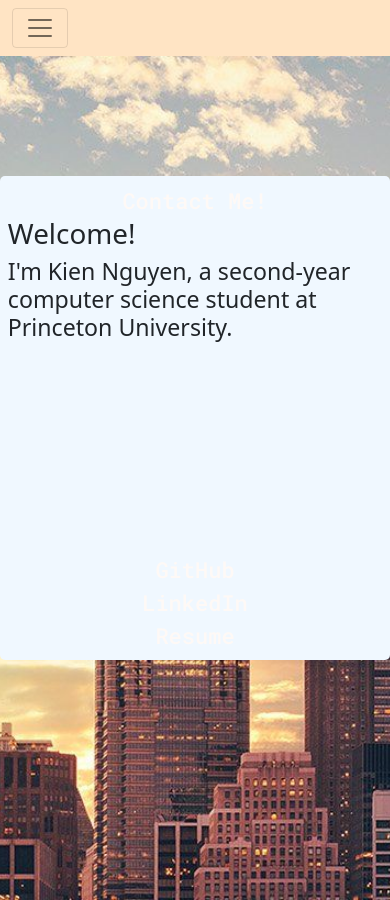
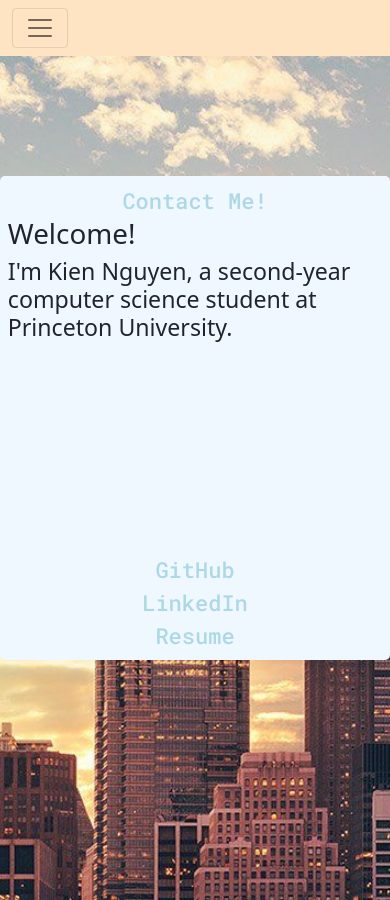
Before and after one commit to anhkn/website, a plain HTML site: page index.html in a window 390 px wide. Drawn offline with nearby package versions, Linux system fonts and the light colour scheme.

Commit message:
Update index.html

```diff
--- a/index.html
+++ b/index.html
@@ -33,7 +33,7 @@
             </button><!-- have toggle menu when collapsed-->
             <div class="collapse navbar-collapse" id="navbarNavAltMarkup">
             <div class="col-sm-8">
-                <a href="#">About Me</a><!-- TODO: main link, scrolls down to About Me section-->
+                <!--<a class ="about" href="#about">About Me</a> TODO: main link, scrolls down to About Me section -->
                 <a href="assets/resume.pdf" target="_blank">Resume</a>
                 <a href="https://github.com/anhkn" target="_blank">GitHub</a>
                 <a href="https://www.linkedin.com/in/anhkn/" target="_blank">LinkedIn</a>
@@ -59,16 +59,16 @@
                     <div class="d-block d-sm-none">
                         <div class="shaded" id="tiny-hero">
                             <div style="text-align: center;">
-                                <a class="mobile" style="color:#FEF9F6" href="mailto: anhknguyen2@gmail.com">Contact Me!</a>
+                                <a class="mobile" style="color: lightblue" href="mailto: anhknguyen2@gmail.com">Contact Me!</a>
                             </div>
                             <div class=vert-mid>
                                 <h1 class="mobile" id="title-text">Welcome!</h1>
                                 <h3 class=mobile id="subtitle">I'm Kien Nguyen, a second-year computer science student at Princeton University.</h3>
                             </div>
                             <div style="text-align: center; margin-top: 25vh;">
-                                <a class="mobile" style="color: #FEF9F6" href="https://github.com/anhkn">GitHub</a> <br>
-                                <a class="mobile" style="color:#FEF9F6" href="https://www.linkedin.com/in/anhkn/">LinkedIn</a> <br>
-                                <a class="mobile" style="color:#FEF9F6" href="assets/resume.pdf" target="_blank">Resume</a>
+                                <a class="mobile" style="color: lightblue" href="https://github.com/anhkn">GitHub</a> <br>
+                                <a class="mobile" style="color:lightblue" href="https://www.linkedin.com/in/anhkn/">LinkedIn</a> <br>
+                                <a class="mobile" style="color:lightblue" href="assets/resume.pdf" target="_blank">Resume</a>
                             </div>
                         </div>
                     </div>
@@ -86,7 +86,7 @@
                     <div class="col-lg-6">
                         <div class="lc-block mb-3">
                             <div editable="rich">
-                                <h2 class="fw-bold display-5">About Me</h2>
+                                <h2 id="about"class=" about fw-bold display-5">About Me</h2>
                             </div>
                         </div>
 
```
